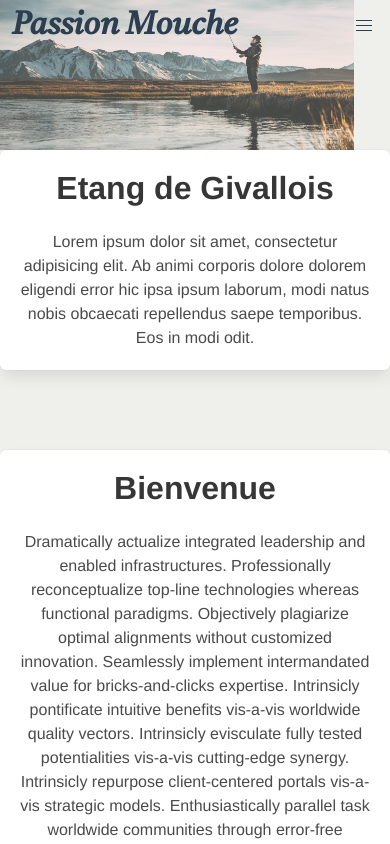
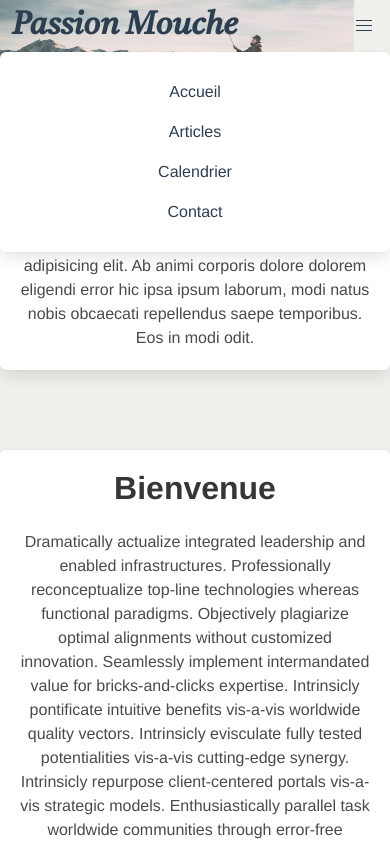
Before and after one commit to fullak/passion-mouche, a Vue app: page / in a window 390 px wide. Both pictures are taken after a click on the button 364 px from the left and 26 px from the top of the page. Shown: the top 844 px of the page. Built offline with nearby package versions, Linux system fonts and the light colour scheme.

Commit message:
adapt navbar to mobile

```diff
--- a/src/components/navBar.vue
+++ b/src/components/navBar.vue
@@ -5,7 +5,7 @@
         <h1 class="title main-title">Passion Mouche</h1>
       </router-link>
 
-      <a role="button" class="navbar-burger burger" aria-label="menu" aria-expanded="false" data-target="navbarBasicExample" @click="show === !show">
+      <a role="button" class="navbar-burger burger" aria-label="menu" aria-expanded="false" data-target="navbarBasicExample" @click="showNavigation = !showNavigation">
         <span aria-hidden="true"></span>
         <span aria-hidden="true"></span>
         <span aria-hidden="true"></span>
@@ -13,8 +13,8 @@
     </div>
 
     <div class="navbar-end">
-      <div class="navbar-start" v-if="show">
-        <router-link to="/" class="navbar-item">Accueil</router-link>
+      <div class="navbar-start box" v-if="showNavigation" @click="showNavigation = !showNavigation">
+        <router-link to="/" class="navbar-item link">Accueil</router-link>
         <router-link to="/articles" class="navbar-item link">Articles</router-link>
         <router-link to="/calendar" class="navbar-item link">Calendrier</router-link>
         <router-link to="/contact" class="navbar-item link">Contact</router-link>
@@ -28,7 +28,7 @@ export default {
   name: 'navBar',
   data() {
     return{
-      show: false,
+      showNavigation: false,
     }
   }
 }
```
